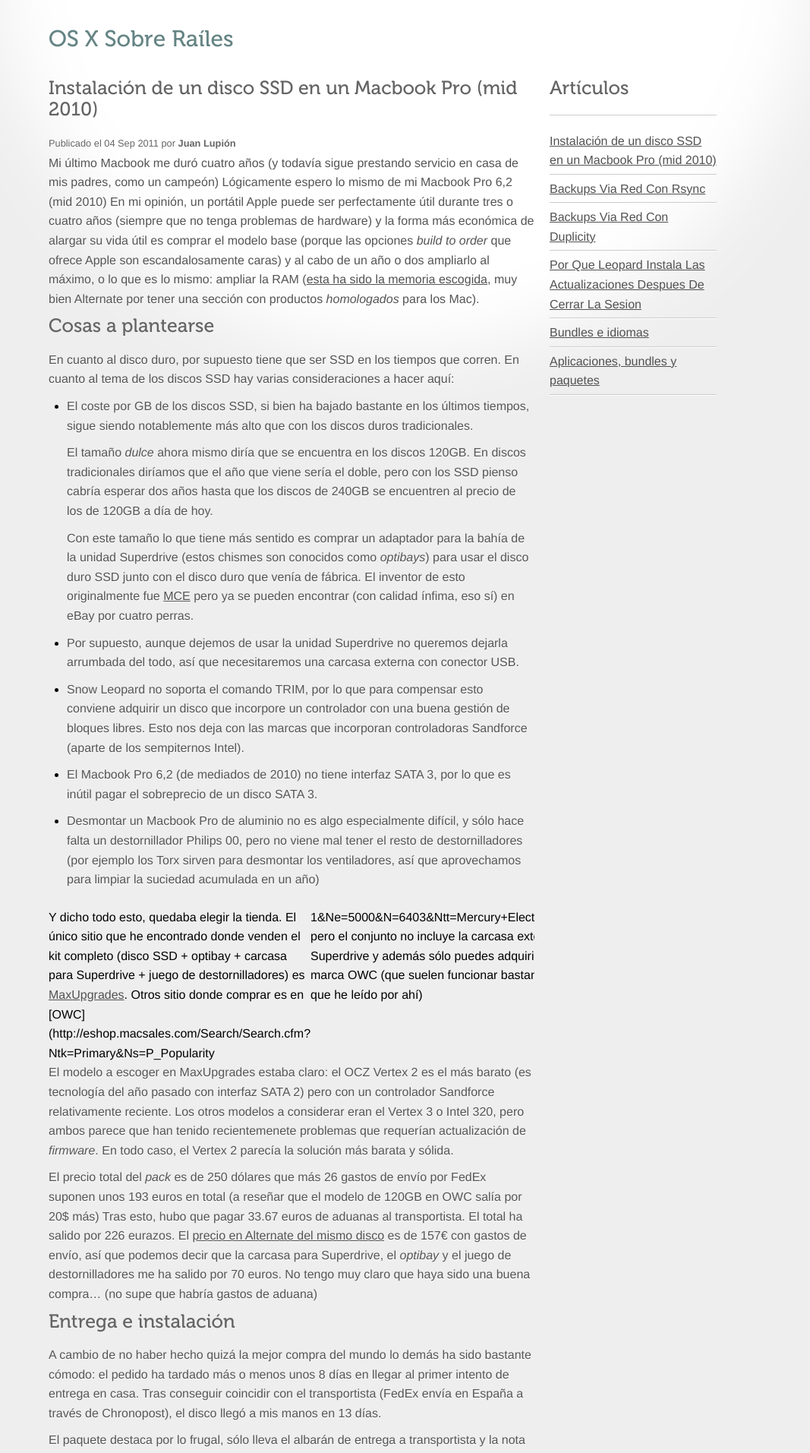
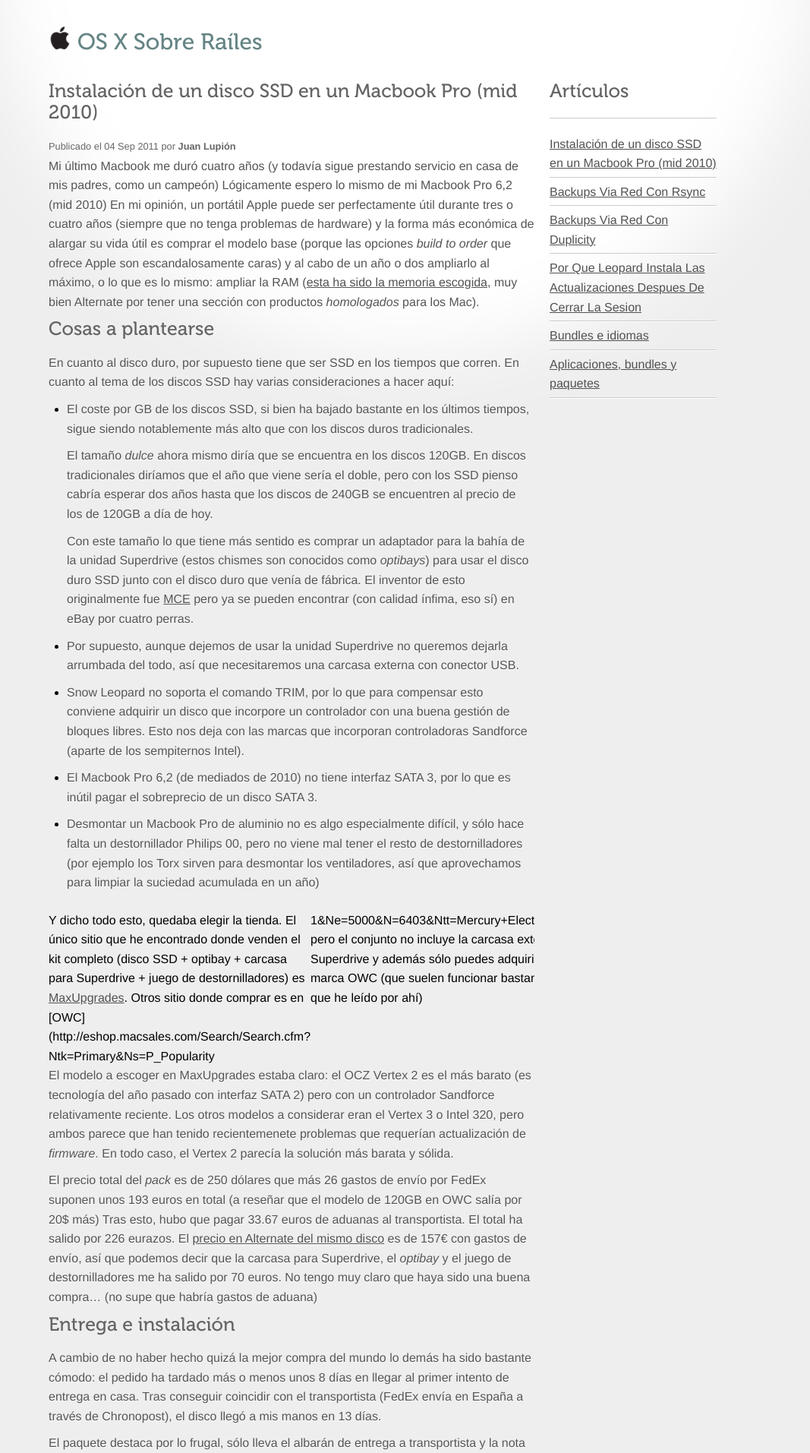
Before and after one commit to pantulis/osx-sobrerailes, a Jekyll site: the page built from index.html, in a window 1280 px wide. Shown: the top 1913 px of the page at 76% size, without its empty margins (106-1173 px from the left). Built offline with Jekyll 4.4.1, drawn with Linux system fonts in a browser that asks for light colours.

Commit message:
Added logo to h1

```diff
--- a/_layouts/default.html
+++ b/_layouts/default.html
@@ -35,7 +35,9 @@
 <div class="row">
 	<header>
 
-      <div class="logo col_5 col"><h1>OS X Sobre Raíles</h1></div><!-- logo col_7 -->
+      <div class="logo col_15 col">
+         <h1><img src='images/apple-logo.png' height='30px' width='30px'>
+         OS X Sobre Raíles</h1></div><!-- logo col_7 -->
 
       <!--
       <nav class="col_11 col">
```
Also changed, not shown: images/apple-logo.png (added).
